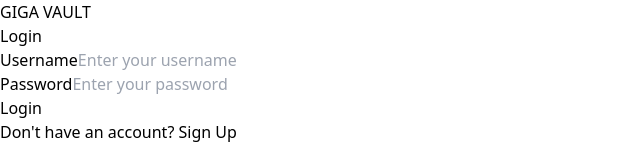
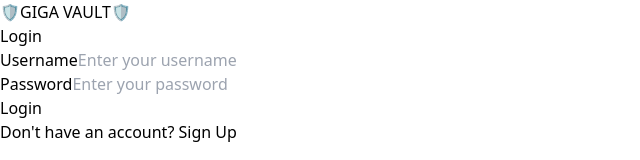
Before and after one commit to Giga-Vault/Password_Manager, a React (Vite) app: page / in a window 1280 px wide. Shown: the top 160 px of the page, without its empty margins (0-640 px from the left). Built offline with nearby package versions, Linux system fonts and the light colour scheme.

Commit message:
Minor changes

```diff
--- a/src/components/Login.tsx
+++ b/src/components/Login.tsx
@@ -4,7 +4,7 @@ import { Link } from 'react-router-dom';
 function Login() {
   return (
     <div className="bg-gray-200 h-screen flex justify-center items-center relative">
-      <h1 className="text-center text-4xl font-extrabold text-gray-900 absolute top-14">GIGA<span className="text-blue-600 leading-relaxed"> VAULT</span></h1>
+      <h1 className="text-center text-4xl font-extrabold text-gray-900 absolute top-14">🛡️GIGA<span className="text-blue-600 leading-relaxed"> VAULT🛡️</span></h1>
       <div className="bg-white p-8 rounded-lg shadow-md w-96">
         <h2 className="text-2xl font-bold mb-4">Login</h2>
         <form>
--- a/src/components/Pwd.tsx
+++ b/src/components/Pwd.tsx
@@ -31,7 +31,6 @@ function PasswordGenerator() {
         tempChoices.push(type);
       }
 
-      // Update state for individual checkboxes based on their type
       switch(type) {
         case 'lowercase':
           setLowerCase(!lowerCase);
@@ -100,7 +99,7 @@ function PasswordGenerator() {
   return (
     <div className='App bg-gray-200 w-full flex flex-col h-screen justify-center items-center'>
       <div className='container bg-white w-96 p-8 rounded-lg shadow-lg'>
-        <h2 className='title text-3xl font-bold mb-4 text-center text-gray-800'>Random Password Generator</h2>
+        <h2 className='title text-3xl font-bold mb-4 text-center text-gray-800'> Random Password Generator</h2>
         <div className="password-wrapper">
           <div className="password-area relative">
             <input type="text" value={password} disabled placeholder='Cannot generate password!' className='w-full px-3 py-4 border rounded-lg focus:outline-none focus:border-blue-500 text-lg font-semibold text-gray-800' />
--- a/src/components/Vault.tsx
+++ b/src/components/Vault.tsx
@@ -8,7 +8,7 @@
     return (
       <div className="flex flex-col h-screen items-center justify-center bg-gray-200">
         <div className="max-w-md w-full bg-white rounded-lg shadow-lg p-6 max-h-[100vh]">
-          <h1 className="text-center text-3xl font-bold mb-4">SECURE VAULT</h1>
+          <h1 className="text-center text-3xl font-bold mb-4">🔐 SECURE VAULT</h1>
           <div className="flex flex-row gap-2 mb-4">
             <input
               type="search"
```
